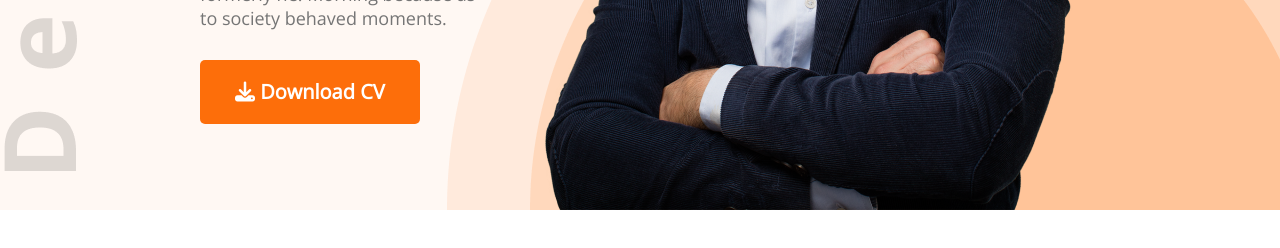
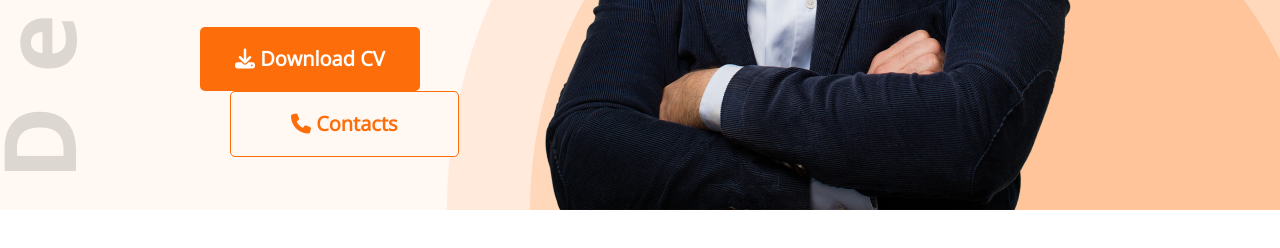
Before and after one commit to RakibMiaOffcial/developer-portfolio, a plain HTML site: page index.html in a window 1280 px wide. Shown: the part 630-878 px from the top of the page. Drawn offline with nearby package versions, Linux system fonts and the light colour scheme.

Commit message:
add cintacts button

```diff
--- a/index.html
+++ b/index.html
@@ -31,6 +31,7 @@
                 <p class="banner-description">Shot what able cold new see hold.Friendly as an betrayed formerly he.
                     Morning because as to society behaved moments.</p>
                 <button class="btn-primary"><i class="fa-solid fa-download"></i> Download CV</button>
+                <button class="btn-contacts"><i class="fa-solid fa-phone"></i> Contacts</button>
             </div>
             <img src="./images/hardy.png" alt="">
     </header>
--- a/styles/potfolio.css
+++ b/styles/potfolio.css
@@ -16,6 +16,18 @@
     height: 64px;
     border-radius: 5px;
     background: #FD6E0A;
+}
+
+.btn-contacts {
+    background-color: #FFF8F3;
+    color: #FD6E0A;
+    font-weight: 700;
+    font-size: 20px;
+    border: 1px solid #FD6E0A;
+    margin-left: 30px;
+    padding: 18px 60px;
+    height: 66px;
+    border-radius: 5px;
 }
 
 .header {
@@ -150,7 +162,8 @@ section {
     display: flex;
     gap: 24px;
 }
-.resume-item{
+
+.resume-item {
     margin: 30px 0;
 }
 
@@ -173,33 +186,37 @@ section {
 
 }
 
-.resume-btn{
+.resume-btn {
     margin-top: 50px;
     text-align: center;
 }
 
 /* contact section  */
 
-.contact{
+.contact {
     display: flex;
     gap: 100px;
     background: #FFF8F3;
     padding: 130px 200px;
 }
 
-.contact .section-title{
+.contact .section-title {
     text-align: left;
 }
-.contact input[type="text"], input[type="email"], textarea{
+
+.contact input[type="text"],
+input[type="email"],
+textarea {
     margin-bottom: 24px;
     border: 0;
     width: 100%;
     padding: 18px 30px;
 }
 
-input{
+input {
     height: 64px;
 }
-.contact a{
+
+.contact a {
     text-decoration: none;
 }
```
